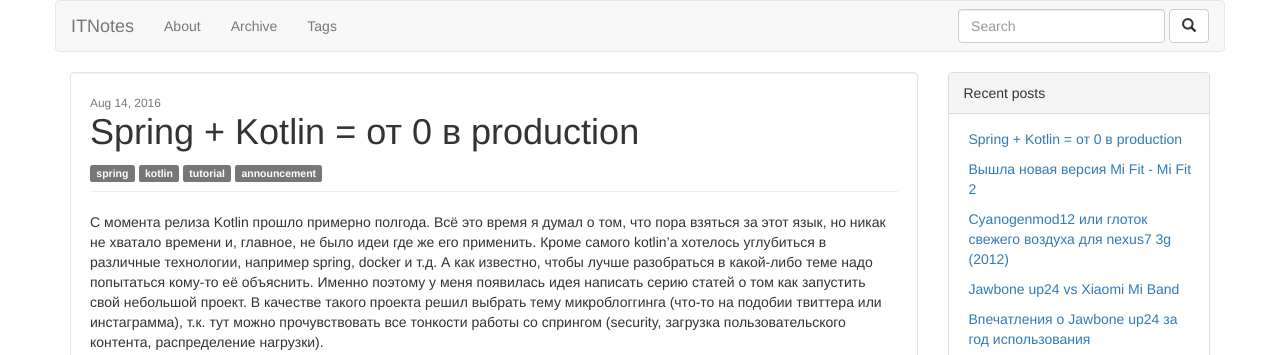
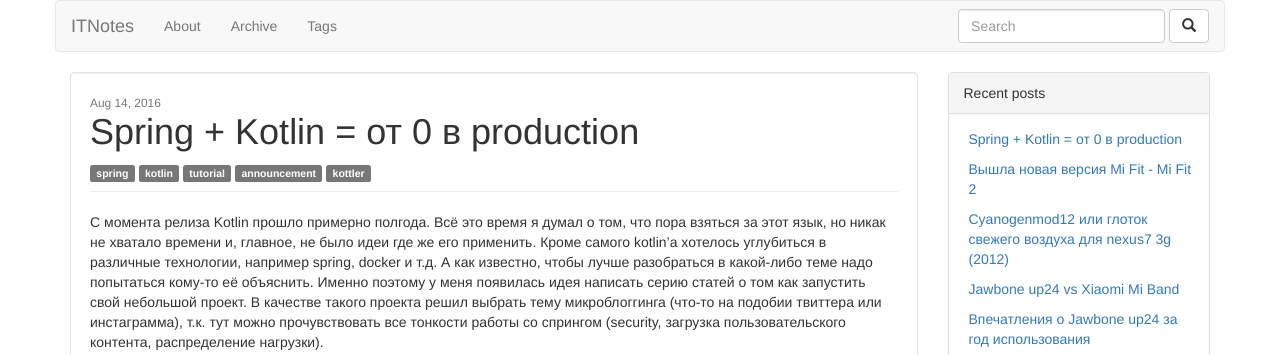
Before and after one commit to itnotes/itnotes.github.io, a Jekyll site: the page built from _posts/2016-08-14-spring-kottler-start.md, in a window 1280 px wide. Shown: the top 355 px of the page. Built offline with Jekyll 4.4.1, drawn with Linux system fonts in a browser that asks for light colours; nearby versions of some CDN libraries; comment, search, counter and statistics services are not loaded.

Commit message:
added tag

```diff
--- a/_posts/2016-08-14-spring-kottler-start.md
+++ b/_posts/2016-08-14-spring-kottler-start.md
@@ -9,6 +9,7 @@ tags:
 - kotlin
 - tutorial
 - announcement
+- kottler
 ---
 
 С момента релиза Kotlin прошло примерно полгода.
```
